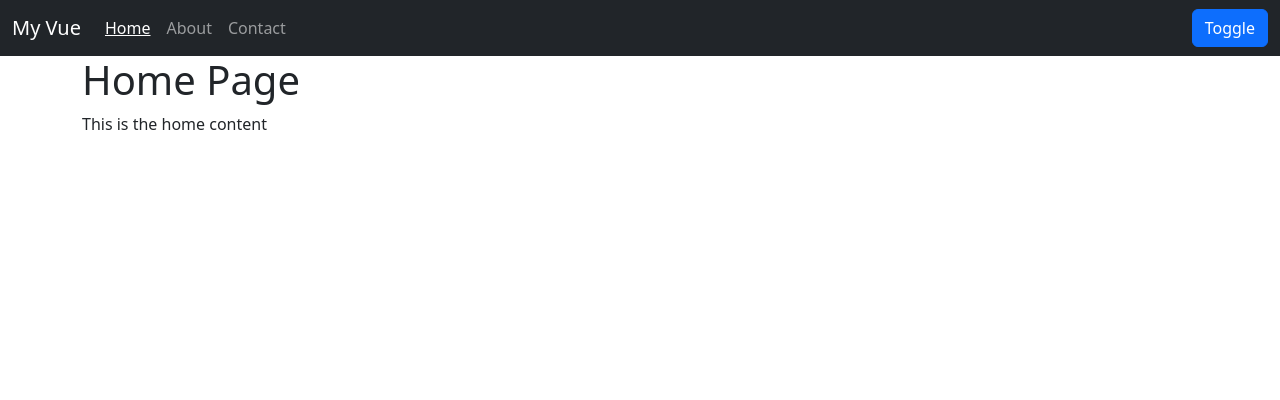
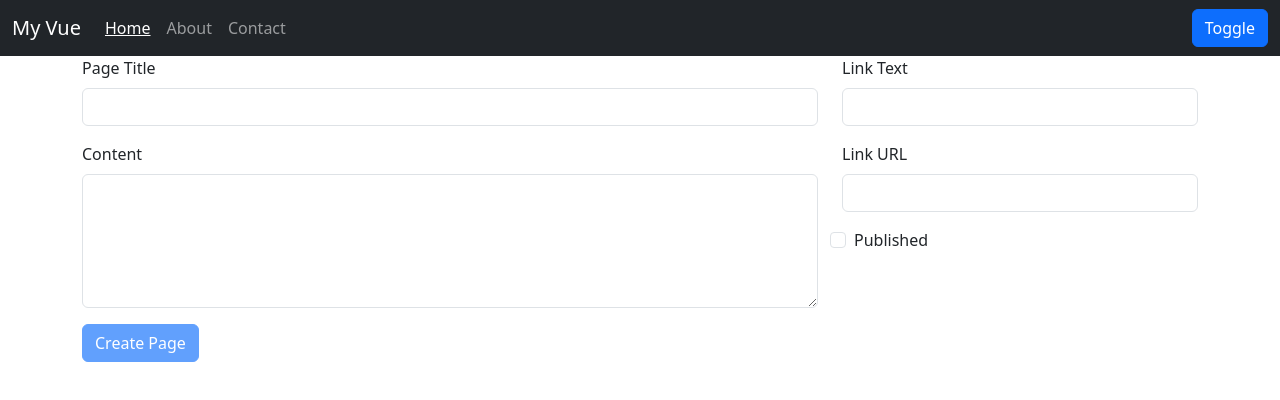
Before and after one commit to yuuchiro/dec-daily, a Vue app in the folder vue-start-spa/: page / in a window 1280 px wide. Shown: the top 400 px of the page. Built offline with nearby package versions, Linux system fonts and the light colour scheme.

Commit message:
day 13
vue learning

```diff
--- a/vue-start-spa/src/App.vue
+++ b/vue-start-spa/src/App.vue
@@ -4,17 +4,20 @@
     :active-page="activePage"
     :nav-link-click="(index) => (activePage = index)"
   ></navbar>
-  <page-view v-if="pages.length > 0" :page="pages[activePage]"></page-view>
+  <!-- <page-view v-if="pages.length > 0" :page="pages[activePage]"></page-view> -->
+  <create-page :page-created="pageCreated"></create-page>
 </template>
 
 <script>
 import Navbar from "./components/Navbar.vue";
 import PageView from "./components/PageView.vue";
+import CreatePage from "./components/CreatePage.vue";
 
 export default {
   components: {
     Navbar,
     PageView,
+    CreatePage,
   },
   data() {
     return {
@@ -32,6 +35,9 @@ export default {
 
       this.pages = data;
     },
+    pageCreated(pageObj) {
+      console.log(pageObj);
+    },
   },
 };
 </script>
--- /dev/null
+++ b/vue-start-spa/src/components/CreatePage.vue
@@ -0,0 +1,84 @@
+<template>
+  <form class="container mb-3">
+    <div class="row">
+      <div class="col-md-8">
+        <div class="mb-3">
+          <label for="" class="form-label"> Page Title </label>
+          <input type="text" class="form-control" v-model="pageTitle" />
+        </div>
+        <div class="mb-3">
+          <label for="" class="form-label"> Content </label>
+          <textarea
+            type="text"
+            class="form-control"
+            rows="5"
+            v-model="content"
+          ></textarea>
+        </div>
+      </div>
+      <div class="col">
+        <div class="mb-3">
+          <label for="" class="form-label">Link Text</label>
+          <input type="text" class="form-control" v-model="linkText" />
+        </div>
+        <div class="mb-3">
+          <label for="" class="form-label">Link URL</label>
+          <input type="text" class="form-control" v-model="linkUrl" />
+        </div>
+        <div class="row mb-3">
+          <div class="form-check">
+            <input type="checkbox" class="form-check-input" />
+            <label for="" class="form-check-label">Published</label>
+          </div>
+        </div>
+      </div>
+    </div>
+
+    <div class="mb-3">
+      <button
+        class="btn btn-primary"
+        @click.prevent="submitForm"
+        :disabled="isFormInvalid"
+      >
+        Create Page
+      </button>
+    </div>
+  </form>
+</template>
+<script>
+export default {
+  props: ["pageCreated"],
+  data() {
+    return {
+      pageTitle: "",
+      content: "",
+      linkText: "",
+      linkUrl: "",
+    };
+  },
+  computed: {
+    isFormInvalid() {
+      return (
+        !this.pageTitle || !this.content || !this.linkText || !this.linkUrl
+      );
+    },
+  },
+  methods: {
+    submitForm() {
+      if (!this.pageTitle || !this.content || !this.linkText || !this.linkUrl) {
+        alert("Fill out the form");
+        return;
+      }
+
+      this.pageCreated({
+        pageTitle: this.pageTitle,
+        content: this.content,
+        link: {
+          text: this.linkText,
+          url: this.linkUrl,
+        },
+      });
+    },
+  },
+};
+</script>
```
